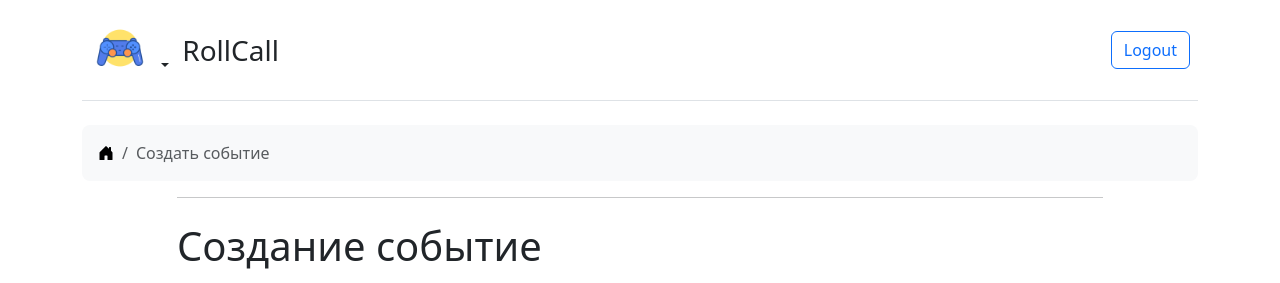
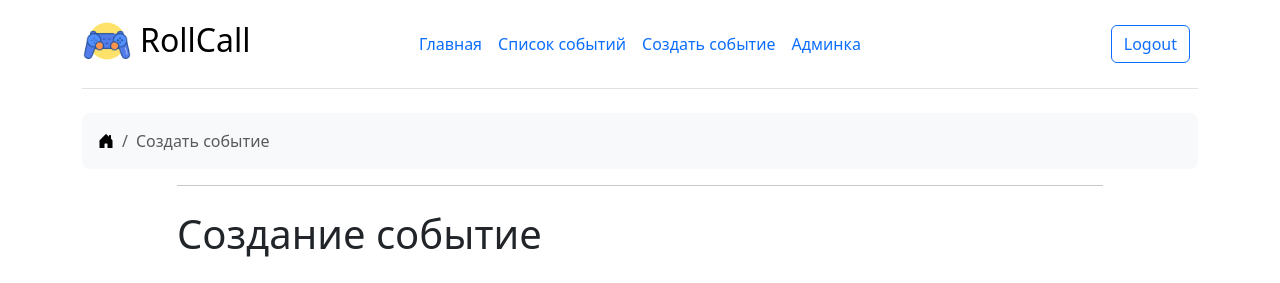
Before and after one commit to RichCake/rollcall, a Django app: page /event/create/ in a window 1280 px wide. Shown: the top 283 px of the page. Run offline with Django 4.2, Linux system fonts and the light colour scheme; the visitor is signed in with stand-in values (Sample User, id 1); data comes from the database, SQL or seed files in the repository; data that the repository does not hold is empty; parts of the project's set-up code (start-up, migrations or seed data) failed here and were passed over; some libraries are stand-ins or nearby versions.

Commit message:
header change

```diff
--- a/event_manager/event_manager/settings.py
+++ b/event_manager/event_manager/settings.py
@@ -150,7 +150,7 @@ EMAIL_BACKEND = 'django.core.mail.backends.filebased.EmailBackend'
 EMAIL_FILE_PATH = BASE_DIR / 'send_mail'
 
 
-LOGIN_URL = 'auth/login/'
+LOGIN_URL = 'users:login'
 LOGIN_REDIRECT_URL = '/'
 
 HUEY = SqliteHuey(filename=BASE_DIR / 'tasks.sqlite3')
--- a/event_manager/events/views.py
+++ b/event_manager/events/views.py
@@ -60,7 +60,7 @@ class DeleteEventView(LoginRequiredMixin, views.DeleteView):
     context_object_name = 'event'
 
 
-class AddParticipantView(views.View):
+class AddParticipantView(LoginRequiredMixin, views.View):
     def post(self, request):
         form = AddParticipantForm(request.POST)
         if form.is_valid():
@@ -78,7 +78,7 @@ class AddParticipantView(views.View):
             reverse_lazy('events:detail', args=[event.id]))
 
 
-class RemoveParticipantView(views.View):
+class RemoveParticipantView(LoginRequiredMixin, views.View):
     def post(self, request):
         form = AddParticipantForm(request.POST)
         if form.is_valid():
--- a/event_manager/templates/includes/header.html
+++ b/event_manager/templates/includes/header.html
@@ -2,29 +2,22 @@
 
 <div class="container">
   <header class="d-flex flex-wrap align-items-center justify-content-between py-3 mb-4 border-bottom">
-    <div class="d-flex align-items-center">
-      <div class="dropdown">
-        <button class="btn dropdown-toggle" type="button" data-bs-toggle="dropdown" aria-expanded="false">
-          <img class="bi me-2" width="50" height="50" src="{% static 'img/gamepad.png' %}" alt="logo">
-        </button>
-        <ul class="dropdown-menu text-small shadow">
-          {% with request.resolver_match.view_name as view_name %}
-            {% if request.user.is_staff %}
-              <li><a class="dropdown-item" href="{% url "admin:index" %}" target="_blank">Админка</a></li>
-            {% endif %}
-            <li><a class="dropdown-item {% if view_name == 'homepage:home' %}active{% endif %}" href="{% url 'homepage:home' %}">Главная</a></li>
-            <li><a class="dropdown-item {% if view_name == 'events:list' %}active{% endif %}" href="{% url 'events:list' %}">Список событий</a></li>
-            {% if request.user.is_authenticated %}
-              <li><hr class="dropdown-divider"></li>
-              <li><a class="dropdown-item {% if view_name == 'events:create' %}active{% endif %}" href="{% url 'events:create' %}">Создать событие</a></li>
-            {% endif %}
-          {% endwith %}
-        </ul>
-      </div>
-      <a href="{% url "homepage:home" %}" class="d-flex align-items-center  text-dark text-decoration-none">
-          <span class="fs-3">RollCall</span>
+    <div class="col-md-3 mb-2 mb-md-0">
+      <a href="/" class="d-inline-flex link-body-emphasis text-decoration-none">
+        <img class="bi me-2" width="50" height="50" src="{% static 'img/gamepad.png' %}" alt="logo">
+        <span class="fs-2">RollCall</span>
       </a>
     </div>
+    <ul class="nav col-12 col-md-auto mb-2 justify-content-center mb-md-0">
+      <li><a class="nav-link px-2 {% if view_name == 'homepage:home' %}link-secondary{% endif %}" href="{% url "homepage:home" %}">Главная</a></li>
+      <li><a class="nav-link px-2 {% if view_name == 'events:list' %}link-secondary{% endif %}" href="{% url "events:list" %}">Список событий</a></li>
+      {% if request.user.is_authenticated %}
+        <li><a class="nav-link px-2 {% if view_name == 'events:create' %}link-secondary{% endif %}" href="{% url 'events:create' %}">Создать событие</a></li>
+      {% endif %}
+      {% if request.user.is_staff %}
+        <li><a class="nav-link px-2" href="{% url "admin:index" %}" target="_blank">Админка</a></li>
+      {% endif %}
+    </ul>
     <div class="col-md-3 text-end">
       {% if request.user.is_authenticated %}
         <a href="{% url "users:logout" %}" class="btn btn-outline-primary me-2">Logout</a>
```
